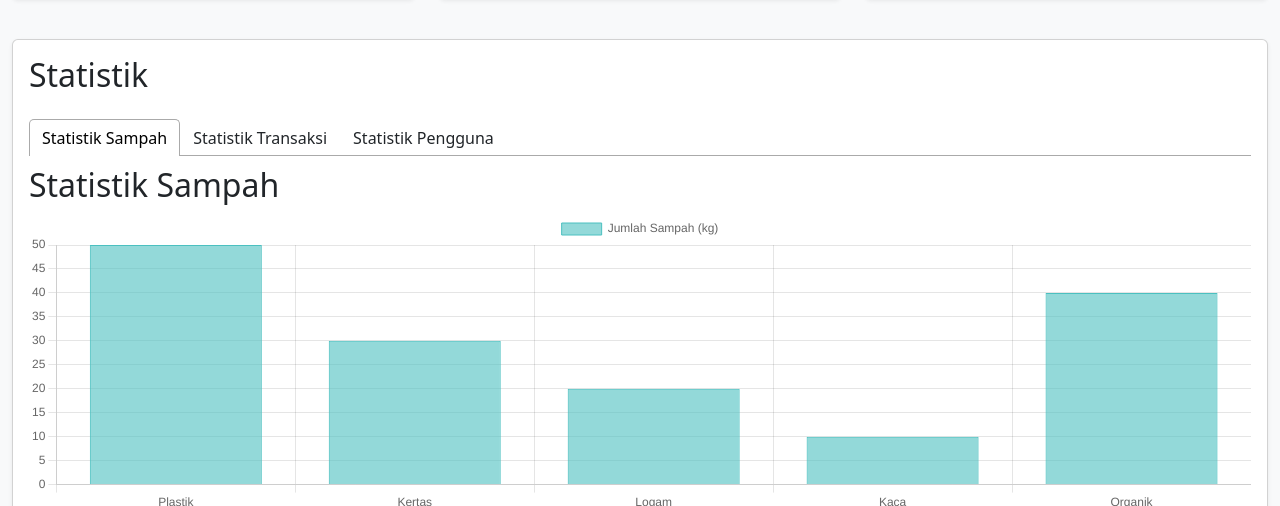
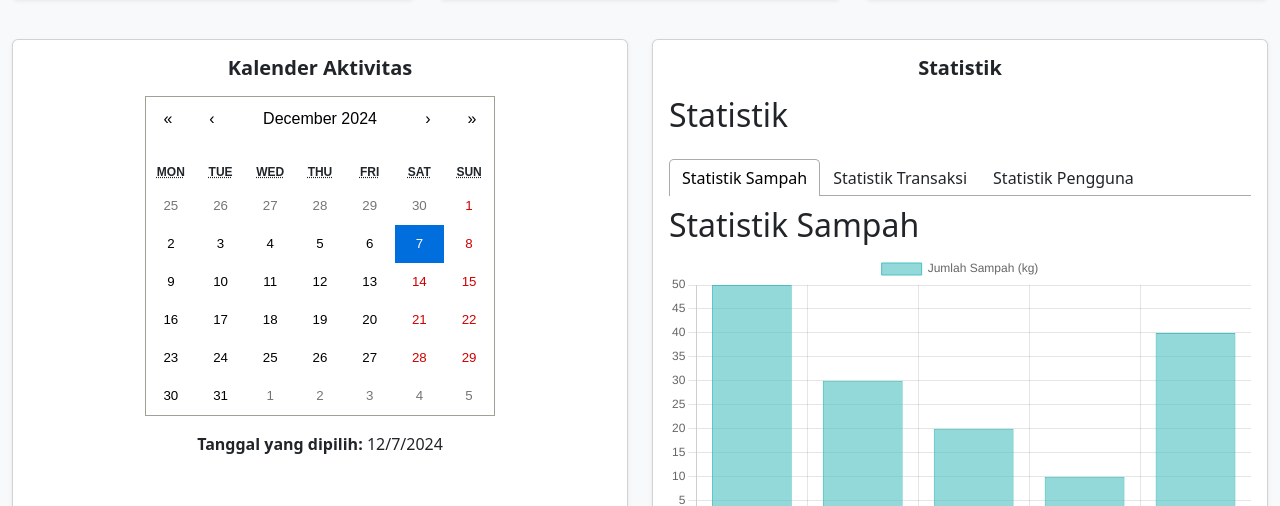
Before and after one commit to Joshtri/NecoSys, a React (Vite) app: page /dashboard in a window 1280 px wide. Shown: the part 371-877 px from the top of the page. Built offline with nearby package versions, Linux system fonts and the light colour scheme; no server answers; sample sign-in values are in the browser's storage.

Commit message:
adding features

```diff
--- a/package.json
+++ b/package.json
@@ -15,6 +15,7 @@
     "prop-types": "^15.8.1",
     "react": "^18.3.1",
     "react-bootstrap": "^2.10.6",
+    "react-calendar": "^5.1.0",
     "react-chartjs-2": "^5.2.0",
     "react-dom": "^18.3.1",
     "react-icons": "^5.3.0",
--- a/src/components/dashboard/Dashboard.jsx
+++ b/src/components/dashboard/Dashboard.jsx
@@ -1,48 +1,37 @@
 import React, { useState, useEffect } from 'react';
 import useUserProfile from '../../hooks/useUserProfile';
 import StatistikTabs from './Statistik/StatistikTabs';
-import { Card, Container, Row, Col, Button, Spinner, Modal } from 'react-bootstrap';
-import { FaRecycle, FaChartBar, FaBell } from 'react-icons/fa';
+import { Card, Container, Row, Col, Button, Spinner } from 'react-bootstrap';
+import { FaRecycle, FaChartBar } from 'react-icons/fa';
+import { FcRating } from 'react-icons/fc';
 import axios from 'axios';
-import ModalTransaksi from './ModalTransaksi';
-import { FcRating } from 'react-icons/fc';
+import Calendar from 'react-calendar'; // Import kalender
+import 'react-calendar/dist/Calendar.css'; // Import style default react-calendar
 
 function Dashboard() {
-  const userProfile = useUserProfile(); // Data userProfile untuk menentukan role dan ID pengguna
+  const userProfile = useUserProfile();
   const [totalTransaksi, setTotalTransaksi] = useState(null);
   const [totalSampah, setTotalSampah] = useState(null);
   const [loading, setLoading] = useState(true);
+  const [date, setDate] = useState(new Date());
 
-  // State untuk modal total transaksi
-  const [showTransaksiModal, setShowTransaksiModal] = useState(false);
-
-  // State untuk modal notifikasi
-  const [showNotifikasiModal, setShowNotifikasiModal] = useState(false);
-
-  // Fetch total transaksi dan sampah
   useEffect(() => {
     const fetchDashboardData = async () => {
       try {
         const pengepulId = userProfile?.id;
         const role = userProfile?.role;
-
-        // Base URL from environment variable
         const baseURL = import.meta.env.VITE_BASE_URL;
 
         let totalRes;
         let sampahRes;
 
         if (role === 'admin') {
-          // Admin melihat semua transaksi dan sampah
           totalRes = await axios.get(`${baseURL}/transaksi-count`);
           sampahRes = await axios.get(`${baseURL}/sampah/total`);
         } else if (role === 'pengepul' && pengepulId) {
-          // Pengepul hanya melihat transaksi dan sampah miliknya
           totalRes = await axios.get(`${baseURL}/transaksi-count/user/${pengepulId}`);
-          sampahRes = await axios.get(`${baseURL}/sampah/total/${pengepulId}`);
+          sampahRes = await axios.get(`${baseURL}/sampah/total/pengepul/${pengepulId}`);
         }
-
-        console.log('data sampahtotal :',sampahRes);
 
         setTotalTransaksi(totalRes?.data?.total || 0);
         setTotalSampah(sampahRes?.data?.totalSampah || 0);
@@ -76,11 +65,7 @@ function Dashboard() {
                   )}
                 </div>
               </div>
-              <Button
-                variant="outline-primary"
-                size="sm"
-                onClick={() => setShowTransaksiModal(true)}
-              >
+              <Button variant="outline-primary" size="sm">
                 Lihat Rincian
               </Button>
             </Card.Body>
@@ -116,11 +101,7 @@ function Dashboard() {
                   <p className="text-muted mb-0">Cek rating anda sekarang</p>
                 </div>
               </div>
-              <Button
-                variant="outline-primary"
-                size="sm"
-                onClick={() => setShowNotifikasiModal(true)}
-              >
+              <Button variant="outline-primary" size="sm">
                 Lihat Rating
               </Button>
             </Card.Body>
@@ -128,34 +109,32 @@ function Dashboard() {
         </Col>
       </Row>
 
-      {/* Tab Statistik */}
+      {/* Kalender dan Statistik dalam Satu Baris */}
       <Row className="mb-4">
-        <Col>
-          <Card className="shadow-sm">
+        <Col md={6} sm={12}>
+          <Card className="shadow-sm h-100">
             <Card.Body>
+              <h5 className="fw-bold text-center mb-3">Kalender Aktivitas</h5>
+              <Calendar
+                onChange={setDate}
+                value={date}
+                className="mx-auto"
+              />
+              <p className="text-center mt-3">
+                <strong>Tanggal yang dipilih:</strong> {date.toLocaleDateString()}
+              </p>
+            </Card.Body>
+          </Card>
+        </Col>
+        <Col md={6} sm={12}>
+          <Card className="shadow-sm h-100">
+            <Card.Body>
+              <h5 className="fw-bold text-center mb-3">Statistik</h5>
               <StatistikTabs />
             </Card.Body>
           </Card>
         </Col>
       </Row>
-
-      {/* Modal Transaksi */}
-      <ModalTransaksi
-        show={showTransaksiModal}
-        onHide={() => setShowTransaksiModal(false)}
-        pengepulId={userProfile?.id}
-        role={userProfile?.role}
-      />
-
-      {/* Modal Notifikasi */}
-      <Modal show={showNotifikasiModal} onHide={() => setShowNotifikasiModal(false)}>
-        <Modal.Header closeButton>
-          <Modal.Title>Rincian Notifikasi</Modal.Title>
-        </Modal.Header>
-        <Modal.Body>
-          <p>Anda memiliki 3 permintaan baru yang perlu ditinjau.</p>
-        </Modal.Body>
-      </Modal>
     </Container>
   );
 }
```
Also changed, not shown: 1 other file (tests, documents, lock files or other folders).
